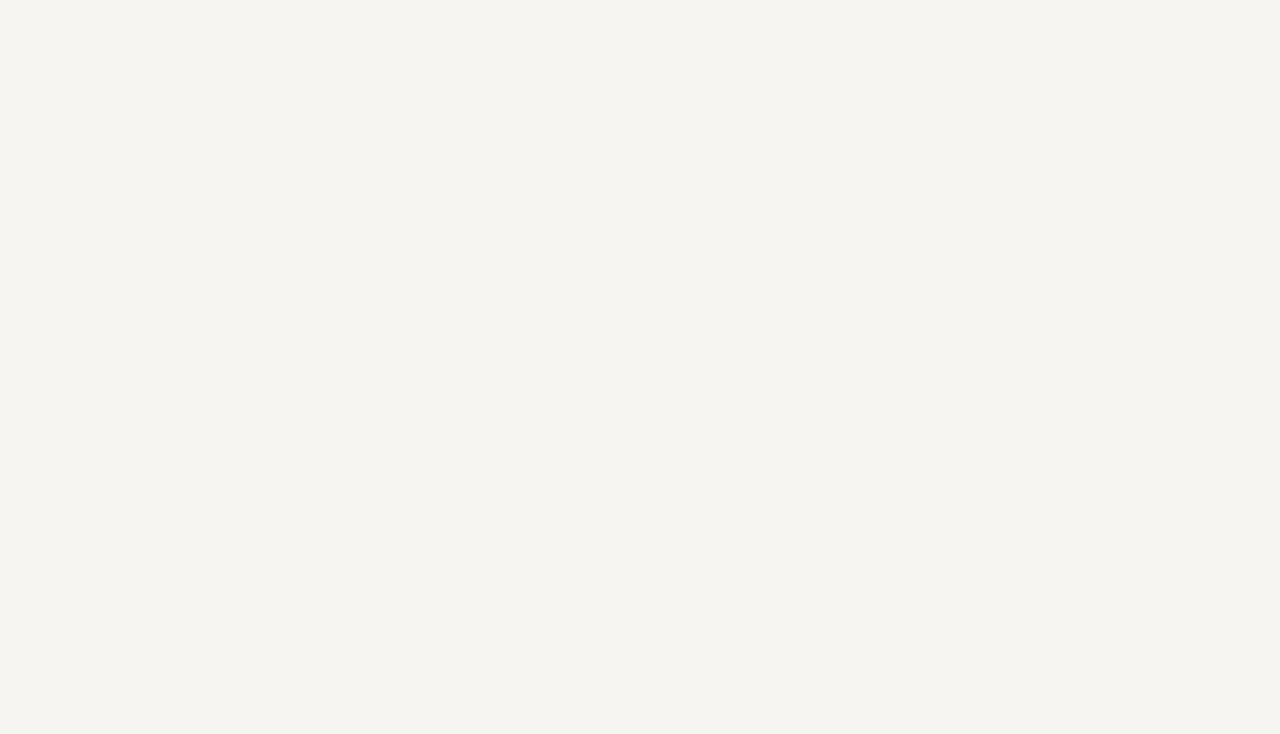
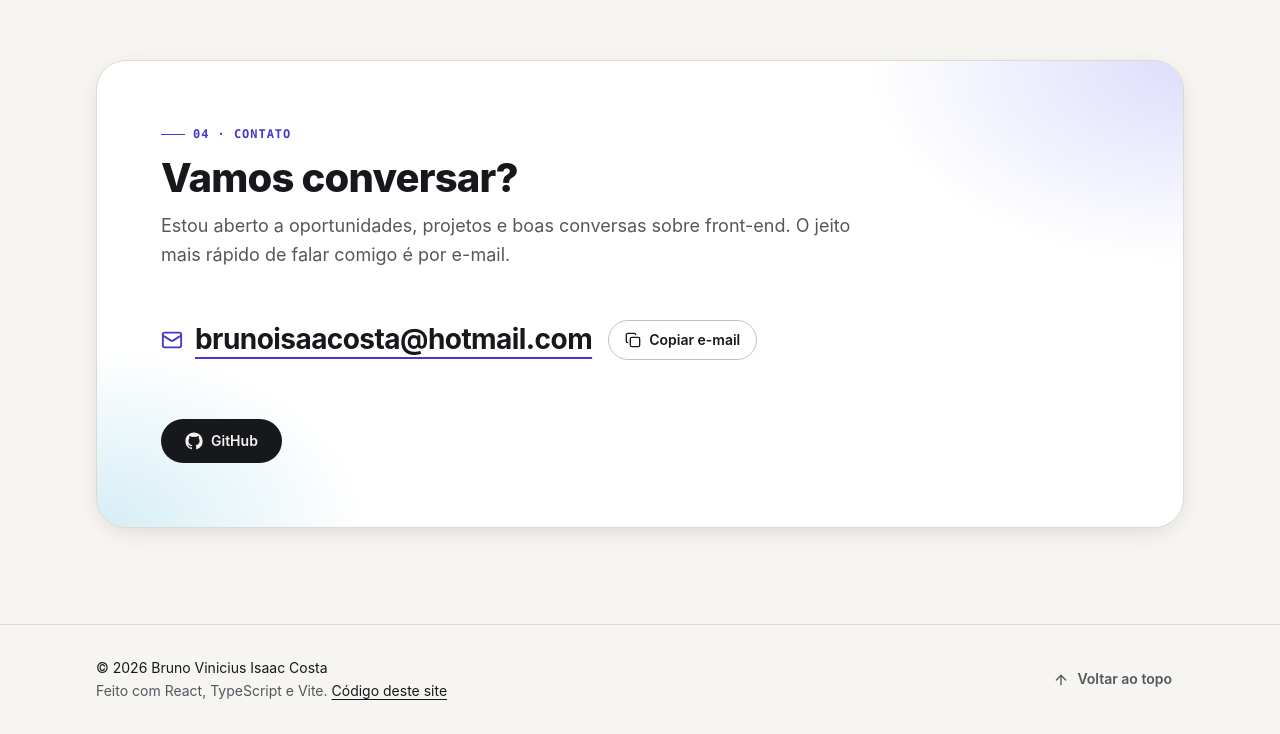
Before and after one commit to BrunoICosta/portfolio, a React (Vite) app: page / in a window 1280 px wide. Shown: the part 4926-5660 px from the top of the page. Before the commit the page ends 4890 px from the top, so only its background shows below. Built offline with nearby package versions, Linux system fonts and the light colour scheme.

Commit message:
feat(contact): add contact section with copy-to-clipboard and footer

```diff
--- a/src/App.tsx
+++ b/src/App.tsx
@@ -1,5 +1,7 @@
 import { MAIN_CONTENT_ID } from './core/sections'
 import { About } from './features/about/About'
+import { Contact } from './features/contact/Contact'
+import { Footer } from './features/footer/Footer'
 import { Header } from './features/header/Header'
 import { Hero } from './features/hero/Hero'
 import { ProjectsSection } from './features/projects/ProjectsSection'
@@ -14,7 +16,9 @@ function App() {
         <About />
         <Skills />
         <ProjectsSection />
+        <Contact />
       </main>
+      <Footer />
     </>
   )
 }
--- /dev/null
+++ b/src/features/contact/Contact.module.css
@@ -0,0 +1,117 @@
+.panel {
+  position: relative;
+  isolation: isolate;
+  padding: var(--space-7) var(--space-5);
+  border: 1px solid var(--color-border);
+  border-radius: calc(var(--radius-lg) * 1.5);
+  background: var(--color-bg-elevated);
+  box-shadow: var(--shadow-md);
+  overflow: hidden;
+}
+
+.panel::before {
+  content: '';
+  position: absolute;
+  inset: 0;
+  z-index: -1;
+  background:
+    radial-gradient(28rem 18rem at 100% 0%, var(--color-glow-1), transparent 70%),
+    radial-gradient(24rem 16rem at 0% 100%, var(--color-glow-2), transparent 70%);
+}
+
+.emailRow {
+  display: flex;
+  flex-wrap: wrap;
+  align-items: center;
+  gap: var(--space-3) var(--space-4);
+}
+
+.email {
+  display: inline-flex;
+  align-items: center;
+  gap: var(--space-3);
+  max-width: 100%;
+  color: var(--color-text);
+  font-size: clamp(1.05rem, 0.7rem + 1.6vw, 1.75rem);
+  font-weight: 700;
+  letter-spacing: -0.02em;
+  text-decoration: underline;
+  text-decoration-color: var(--color-accent);
+  text-decoration-thickness: 2px;
+  text-underline-offset: 0.3em;
+  overflow-wrap: anywhere;
+}
+
+.email:hover {
+  color: var(--color-accent);
+}
+
+.email svg {
+  flex-shrink: 0;
+  color: var(--color-accent);
+}
+
+.copy {
+  display: inline-flex;
+  align-items: center;
+  gap: var(--space-2);
+  min-height: 2.5rem;
+  padding: 0 var(--space-4);
+  border: 1px solid var(--color-border-strong);
+  border-radius: var(--radius-pill);
+  background: var(--color-bg-elevated);
+  font-size: var(--text-sm);
+  font-weight: 600;
+  transition:
+    background-color var(--duration-fast) ease,
+    border-color var(--duration-fast) ease;
+}
+
+.copy:hover {
+  background: var(--color-surface);
+}
+
+.copy[data-status='copied'] {
+  border-color: #16a34a;
+}
+
+.copyStatus {
+  flex-basis: 100%;
+  min-height: 1.5em;
+  color: var(--color-text-muted);
+  font-size: var(--text-sm);
+}
+
+.socials {
+  display: flex;
+  flex-wrap: wrap;
+  gap: var(--space-3);
+  margin-top: var(--space-5);
+  padding: 0;
+  list-style: none;
+}
+
+.social {
+  display: inline-flex;
+  align-items: center;
+  gap: var(--space-2);
+  min-height: 2.75rem;
+  padding: 0 var(--space-5);
+  border-radius: var(--radius-pill);
+  background: var(--color-text);
+  color: var(--color-bg);
+  font-size: var(--text-sm);
+  font-weight: 600;
+  text-decoration: none;
+  transition: opacity var(--duration-fast) ease;
+}
+
+.social:hover {
+  opacity: 0.88;
+}
+
+@media (min-width: 48rem) {
+  .panel {
+    padding: var(--space-8);
+  }
+}
--- /dev/null
+++ b/src/features/contact/Contact.tsx
@@ -0,0 +1,68 @@
+import { useI18n } from '../../core/i18n/useI18n'
+import { LINKEDIN_URL, PROFILE } from '../../data/profile'
+import { ExternalLink } from '../../shared/components/ExternalLink'
+import { Icon } from '../../shared/components/Icon'
+import { useCopyToClipboard } from '../../shared/hooks/useCopyToClipboard'
+import section from '../../shared/styles/section.module.css'
+import styles from './Contact.module.css'
+
+export function Contact() {
+  const { t } = useI18n()
+  const { status, copy } = useCopyToClipboard()
+
+  return (
+    <section id="contact" className={section.section} aria-labelledby="contact-title">
+      <div className="container">
+        <div className={styles.panel}>
+          <header className={section.header}>
+            <p className={section.eyebrow}>04 · {t.contact.title}</p>
+            <h2 id="contact-title" className={section.title}>
+              {t.contact.heading}
+            </h2>
+            <p className={section.intro}>{t.contact.text}</p>
+          </header>
+
+          <div className={styles.emailRow}>
+            <a href={`mailto:${PROFILE.email}`} className={styles.email}>
+              <Icon name="mail" size={22} />
+              <span>
+                <span className="visually-hidden">{t.contact.email}: </span>
+                {PROFILE.email}
+              </span>
+            </a>
+            <button
+              type="button"
+              className={styles.copy}
+              onClick={() => void copy(PROFILE.email)}
+              data-status={status}
+            >
+              <Icon name={status === 'copied' ? 'check' : 'copy'} size={16} />
+              {t.contact.copyEmail}
+            </button>
+            <p className={styles.copyStatus} role="status">
+              {status === 'copied' && t.contact.copied}
+              {status === 'failed' && t.contact.copyFailed}
+            </p>
+          </div>
+
+          <ul className={styles.socials}>
+            <li>
+              <ExternalLink href={PROFILE.githubUrl} className={styles.social}>
+                <Icon name="github" size={18} />
+                {t.contact.github}
+              </ExternalLink>
+            </li>
+            {LINKEDIN_URL && (
+              <li>
+                <ExternalLink href={LINKEDIN_URL} className={styles.social}>
+                  <Icon name="linkedin" size={18} />
+                  {t.contact.linkedin}
+                </ExternalLink>
+              </li>
+            )}
+          </ul>
+        </div>
+      </div>
+    </section>
+  )
+}
--- /dev/null
+++ b/src/features/footer/Footer.module.css
@@ -0,0 +1,38 @@
+.footer {
+  padding-block: var(--space-6);
+  border-top: 1px solid var(--color-border);
+  font-size: var(--text-sm);
+}
+
+.inner {
+  display: flex;
+  flex-wrap: wrap;
+  align-items: center;
+  justify-content: space-between;
+  gap: var(--space-4);
+}
+
+.muted {
+  color: var(--color-text-muted);
+}
+
+.link {
+  color: var(--color-text);
+  text-underline-offset: 0.2em;
+}
+
+.top {
+  display: inline-flex;
+  align-items: center;
+  gap: var(--space-2);
+  padding: var(--space-2) var(--space-3);
+  border-radius: var(--radius-pill);
+  color: var(--color-text-muted);
+  font-weight: 600;
+  text-decoration: none;
+}
+
+.top:hover {
+  color: var(--color-text);
+  background: var(--color-surface);
+}
--- /dev/null
+++ b/src/features/footer/Footer.tsx
@@ -0,0 +1,32 @@
+import { useI18n } from '../../core/i18n/useI18n'
+import { PROFILE } from '../../data/profile'
+import { ExternalLink } from '../../shared/components/ExternalLink'
+import { Icon } from '../../shared/components/Icon'
+import styles from './Footer.module.css'
+
+const SITE_REPO_URL = `${PROFILE.githubUrl}/${PROFILE.githubUser}.github.io`
+
+export function Footer() {
+  const { t } = useI18n()
+  const year = new Date().getFullYear()
+
+  return (
+    <footer className={styles.footer}>
+      <div className={`container ${styles.inner}`}>
+        <div>
+          <p>{t.footer.rights(year)}</p>
+          <p className={styles.muted}>
+            {t.footer.builtWith}{' '}
+            <ExternalLink href={SITE_REPO_URL} className={styles.link}>
+              {t.footer.source}
+            </ExternalLink>
+          </p>
+        </div>
+        <a href="#content" className={styles.top}>
+          <Icon name="arrowUp" size={16} />
+          {t.footer.backToTop}
+        </a>
+      </div>
+    </footer>
+  )
+}
--- /dev/null
+++ b/src/shared/hooks/useCopyToClipboard.ts
@@ -0,0 +1,31 @@
+import { useCallback, useEffect, useRef, useState } from 'react'
+
+export type CopyStatus = 'idle' | 'copied' | 'failed'
+
+/** Copies text and exposes a short-lived status for UI feedback. */
+export function useCopyToClipboard(resetAfterMs = 2500) {
+  const [status, setStatus] = useState<CopyStatus>('idle')
+  const timeoutRef = useRef<number | undefined>(undefined)
+
+  useEffect(() => () => window.clearTimeout(timeoutRef.current), [])
+
+  const copy = useCallback(
+    async (text: string) => {
+      let next: CopyStatus = 'failed'
+      try {
+        if (navigator.clipboard) {
+          await navigator.clipboard.writeText(text)
+          next = 'copied'
+        }
+      } catch {
+        // Permission denied or insecure context: fall through to 'failed'.
+      }
+      setStatus(next)
+      window.clearTimeout(timeoutRef.current)
+      timeoutRef.current = window.setTimeout(() => setStatus('idle'), resetAfterMs)
+    },
+    [resetAfterMs],
+  )
+
+  return { status, copy }
+}
```
